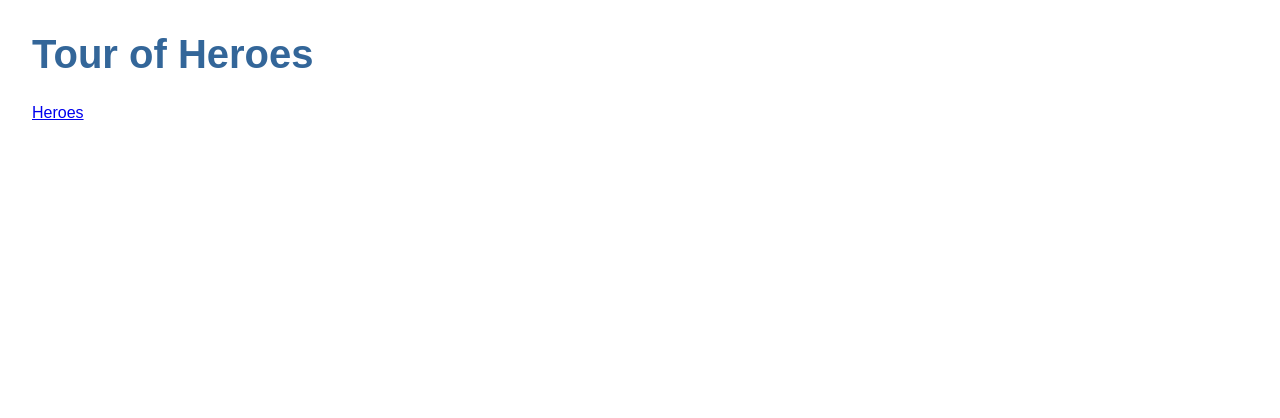
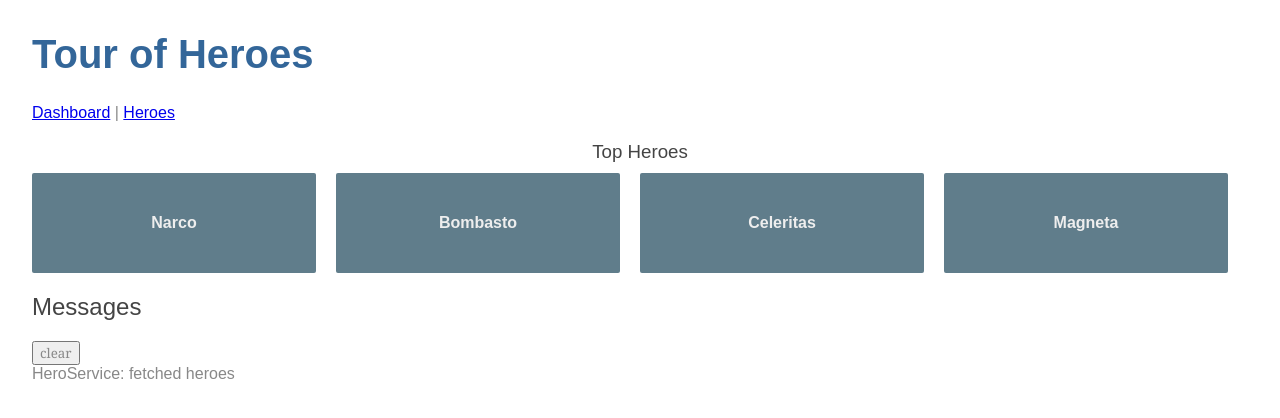
Before and after one commit to michael-basweti/Hero-Angular, an Angular app: page /dashboard in a window 1280 px wide. Before the commit this address led to /. Shown: the top 418 px of the page. Built offline with nearby package versions, Linux system fonts and the light colour scheme.

Commit message:
add dashboard

```diff
--- a/src/app/app-routing.module.ts
+++ b/src/app/app-routing.module.ts
@@ -1,9 +1,12 @@
 import { NgModule } from '@angular/core';
 import { Routes, RouterModule } from '@angular/router';
 import { HeroesComponent } from './heroes/heroes.component';
+import { DashboardComponent }   from './dashboard/dashboard.component';
 
 const routes: Routes = [
-  {path: 'heroes', component:HeroesComponent}
+  {path: 'heroes', component:HeroesComponent},
+  { path: 'dashboard', component: DashboardComponent },
+  { path: '', redirectTo: '/dashboard', pathMatch: 'full' },
 ];
 
 @NgModule({
--- a/src/app/app.component.html
+++ b/src/app/app.component.html
@@ -1,5 +1,6 @@
 <h1>{{ title }}</h1>
 <nav>
+    <a routerLink="/dashboard">Dashboard</a> |
     <a routerLink="/heroes">Heroes</a>
   </nav>
 <router-outlet></router-outlet>
--- a/src/app/app.module.ts
+++ b/src/app/app.module.ts
@@ -8,13 +8,15 @@ import { HeroesComponent } from './heroes/heroes.component';
 import { from } from 'rxjs';
 import { HeroDetailComponent } from './hero-detail/hero-detail.component';
 import { MessagesComponent } from './messages/messages.component';
+import { DashboardComponent } from './dashboard/dashboard.component';
 
 @NgModule({
   declarations: [
     AppComponent,
     HeroesComponent,
     HeroDetailComponent,
-    MessagesComponent
+    MessagesComponent,
+    DashboardComponent
   ],
   imports: [
     BrowserModule,
--- /dev/null
+++ b/src/app/dashboard/dashboard.component.css
@@ -0,0 +1,63 @@
+/* DashboardComponent's private CSS styles */
+[class*='col-'] {
+    float: left;
+    padding-right: 20px;
+    padding-bottom: 20px;
+  }
+  [class*='col-']:last-of-type {
+    padding-right: 0;
+  }
+  a {
+    text-decoration: none;
+  }
+  *, *:after, *:before {
+    -webkit-box-sizing: border-box;
+    -moz-box-sizing: border-box;
+    box-sizing: border-box;
+  }
+  h3 {
+    text-align: center;
+    margin-bottom: 0;
+  }
+  h4 {
+    position: relative;
+  }
+  .grid {
+    margin: 0;
+  }
+  .col-1-4 {
+    width: 25%;
+  }
+  .module {
+    padding: 20px;
+    text-align: center;
+    color: #eee;
+    max-height: 120px;
+    min-width: 120px;
+    background-color: #607d8b;
+    border-radius: 2px;
+  }
+  .module:hover {
+    background-color: #eee;
+    cursor: pointer;
+    color: #607d8b;
+  }
+  .grid-pad {
+    padding: 10px 0;
+  }
+  .grid-pad > [class*='col-']:last-of-type {
+    padding-right: 20px;
+  }
+  @media (max-width: 600px) {
+    .module {
+      font-size: 10px;
+      max-height: 75px; }
+  }
+  @media (max-width: 1024px) {
+    .grid {
+      margin: 0;
+    }
+    .module {
+      min-width: 60px;
+    }
+  }
--- /dev/null
+++ b/src/app/dashboard/dashboard.component.html
@@ -0,0 +1,8 @@
+<h3>Top Heroes</h3>
+<div class="grid grid-pad">
+  <a *ngFor="let hero of heroes" class="col-1-4">
+    <div class="module hero">
+      <h4>{{hero.name}}</h4>
+    </div>
+  </a>
+</div>
--- /dev/null
+++ b/src/app/dashboard/dashboard.component.ts
@@ -0,0 +1,23 @@
+import { Component, OnInit } from '@angular/core';
+import { Hero } from '../hero';
+import { HeroService } from '../hero.service';
+
+@Component({
+  selector: 'app-dashboard',
+  templateUrl: './dashboard.component.html',
+  styleUrls: [ './dashboard.component.css' ]
+})
+export class DashboardComponent implements OnInit {
+  heroes: Hero[] = [];
+
+  constructor(private heroService: HeroService) { }
+
+  ngOnInit() {
+    this.getHeroes();
+  }
+
+  getHeroes(): void {
+    this.heroService.getHeroes()
+      .subscribe(heroes => this.heroes = heroes.slice(1, 5));
+  }
+}
```
Also changed, not shown: 1 other file (tests, documents, lock files or other folders).
